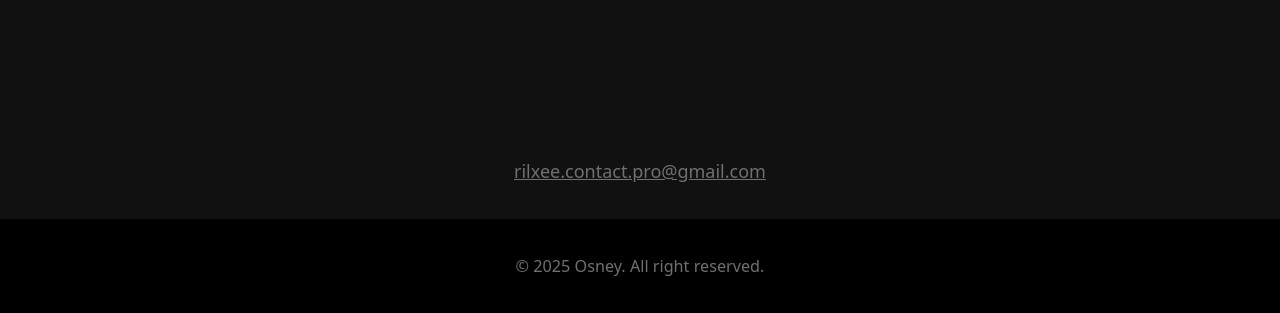
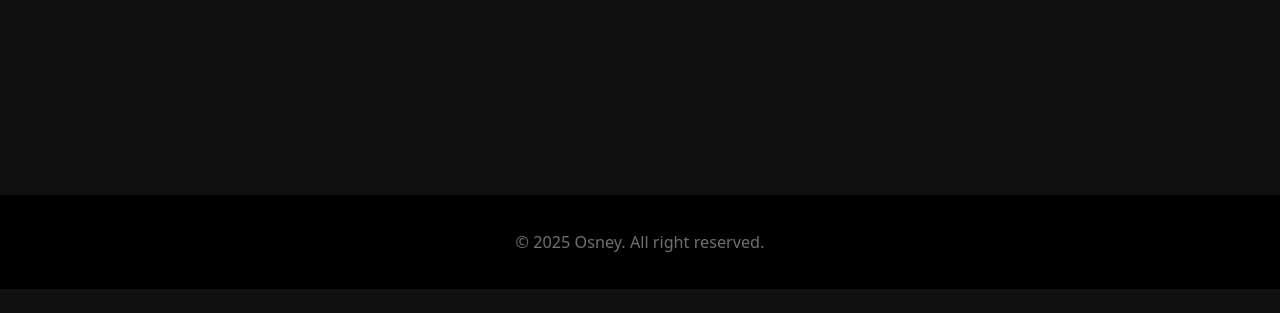
Before and after one commit to osneyrilxee/tgsea-portfolio, a website built with Vite: page stack/stack.html in a window 1280 px wide. Shown: the part 1668-1981 px from the top of the page. After the commit the page ends 1957 px from the top, so only its background shows below. Built offline with nearby package versions, Linux system fonts and the light colour scheme.

Commit message:
it's okay

```diff
--- a/mashup/mashup.css
+++ b/mashup/mashup.css
@@ -43,15 +43,6 @@ h2 {
 
 /* OUTSIDE CONTAINER */
 
-#email-text {
-  color: var(--text-color);
-  text-align: center;
-  font-size: 1rem;
-}
-
-#email-text:hover {
-  color: var(--text-light);
-}
 
 /* ========== FOOTER ========== */
 
--- a/project/project.css
+++ b/project/project.css
@@ -69,16 +69,6 @@ h2 {
 }
 
 /* OUTSIDE CONTAINER */
-
-#email-text {
-  color: var(--text-color);
-  text-align: center;
-  font-size: 1rem;
-}
-
-#email-text:hover {
-  color: var(--text-light);
-}
 
 /* ========== FOOTER ========== */
 
--- a/stack/stack.css
+++ b/stack/stack.css
@@ -94,16 +94,6 @@ th:hover {
 
 /* OUTSIDE CONTAINER */
 
-#email-text {
-  color: var(--text-color);
-  text-align: center;
-  font-size: 1rem;
-}
-
-#email-text:hover {
-  color: var(--text-light);
-}
-
 /* ========== FOOTER ========== */
 
 footer {
--- a/stack/stack.html
+++ b/stack/stack.html
@@ -141,7 +141,6 @@
 
             </section>
 
-            <a id="email-text" href="mailto:rilxee.contact.pro@gmail.com">rilxee.contact.pro@gmail.com</a>
         </main>
 
         <footer>
--- a/summary/summary.css
+++ b/summary/summary.css
@@ -317,15 +317,6 @@ th:hover {
 
 /* OUTSIDE CONTAINER */
 
-#email-text {
-  color: var(--text-color);
-  text-align: center;
-  font-size: 1rem;
-}
-
-#email-text:hover {
-  color: var(--text-light);
-}
 
 /* ========== FOOTER ========== */
 
```
Also changed, not shown: index.html (+0 -1 lines), mashup/mashup.html (+0 -1 lines), project/project.html (+0 -1 lines), summary/summary.html (+0 -1 lines).
